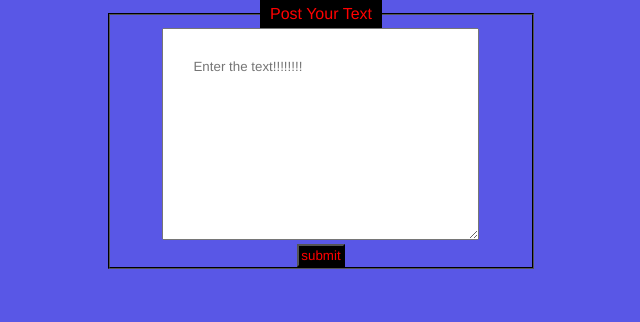
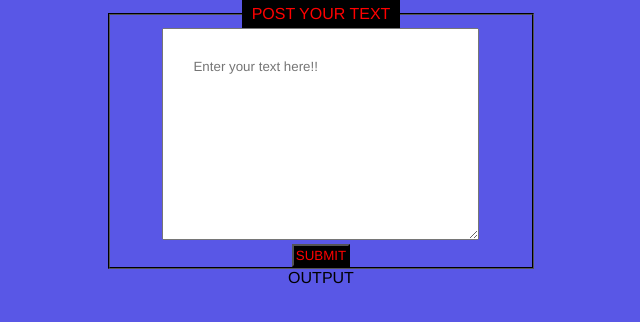
Before and after one commit to 20r21a6228/count, a plain HTML site: page index.html in a window 1280 px wide. Shown: the whole page, without its empty margins (319-959 px from the left). Drawn offline with Linux system fonts and the light colour scheme.

Commit message:
updated index.html

```diff
--- a/index.html
+++ b/index.html
@@ -11,13 +11,16 @@
 <body>
     <center>
     <fieldset>
-        <legend>Post Your Text</legend>
-        <textarea id="1" placeholder="Enter the text!!!!!!!!" cols="30" rows="10" required></textarea> <br>
-        <button onclick="check()">submit</button>
+        <legend>POST YOUR TEXT</legend>
+        <textarea id="1" placeholder="Enter your text here!!" cols="30" rows="10" required></textarea> <br>
+        <button onclick="check()">SUBMIT</button>
+    </fieldset>
+    <div>
+        <p><CODE>OUTPUT</CODE></p>
         <p id="2"></p>
         <p id="3"></p>
         <p id="4"></p>
-    </fieldset>
+    </div>
     </center>
 </body>
 </html>
```
